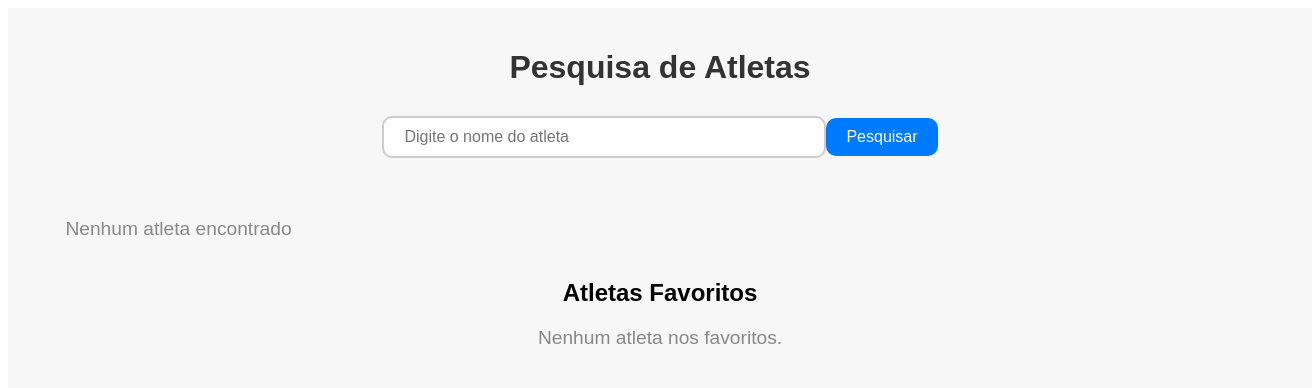
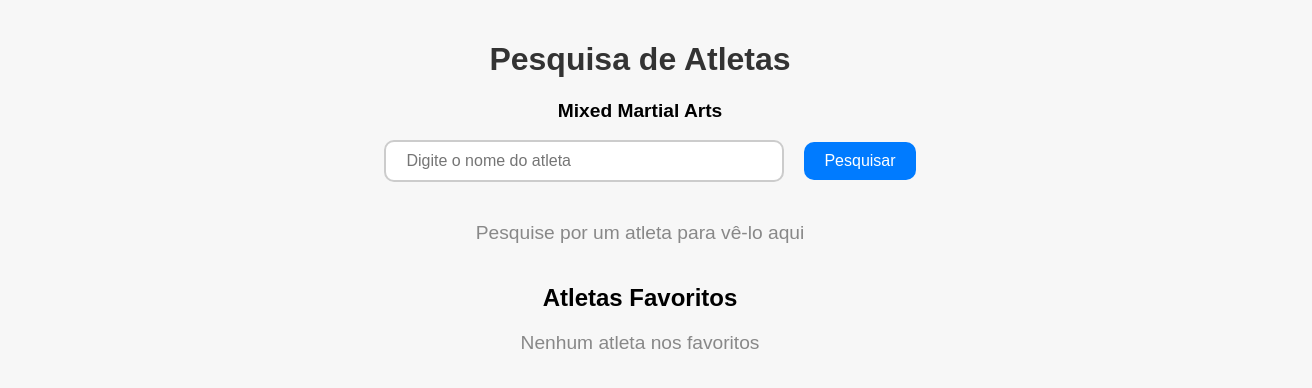
Before and after one commit to BrenoLima54/Atividade---Projetos-de-Sistemas-Web, a React (Vite) app: page / in a window 1280 px wide. Shown: the top 388 px of the page, 1312 px wide, since content can reach past the window. Built offline with nearby package versions, Linux system fonts and the light colour scheme.

Commit message:
style: update user interface

```diff
--- a/src/App.css
+++ b/src/App.css
@@ -1,10 +1,20 @@
+html,
+body,
+.root {
+  padding: 0;
+  margin: 0;
+  height: 100%;
+  background-color: #f7f7f7;
+}
+
+* {
+  box-sizing: border-box;
+}
+
 .App {
   font-family: Arial, sans-serif;
-  width: 100%;
-  height: 100vh;
   padding: 20px;
   text-align: center;
-  background-color: #f7f7f7;
 }
 
 h1 {
@@ -18,6 +28,7 @@ h1 {
   padding: 10px 20px;
   font-size: 1rem;
   margin-bottom: 20px;
+  margin-inline: 20px;
   border: 2px solid #ccc;
   border-radius: 10px;
   outline: none;
@@ -44,7 +55,8 @@ h1 {
   background-color: #0056b3;
 }
 
-.atleta-list {
+.atleta-list,
+.painel-favoritos {
   display: grid;
   grid-template-columns: repeat(auto-fill, minmax(250px, 1fr));
   gap: 20px;
--- a/src/App.jsx
+++ b/src/App.jsx
@@ -1,5 +1,5 @@
 import "./App.css";
-import React, { useState } from "react";
+import React, { useMemo, useRef, useState } from "react";
 import CardAtleta from "./components/CardAtleta";
 import PainelFavoritos from "./components/PainelFavoritos";
 import { fetchAthletes } from "./services/api";
@@ -8,14 +8,24 @@ function App() {
   const [search, setSearch] = useState("");
   const [atleta, setAtleta] = useState([]);
   const [favorites, setFavorites] = useState([]);
-  const [loading, setLoading] = useState(false);
+  const [isLoading, setIsLoading] = useState(false);
+  const [hasSearched, setHasSearched] = useState(false);
+
+  const NoAthleteText = useMemo(() => {
+    if (isLoading) return <p className="loading">Carregando...</p>;
+    if (atleta && atleta.length > 0) return <></>;
+    if (hasSearched)
+      return <p className="no-results">Nenhum atleta encontrado</p>;
+    return <p className="no-results">Pesquise por um atleta para vê-lo aqui</p>;
+  }, [isLoading, atleta, hasSearched]);
 
   const handleSearch = async () => {
+    setHasSearched(true);
     if (!search) return;
-    setLoading(true);
+    setIsLoading(true);
     const data = await fetchAthletes(search);
     setAtleta(data);
-    setLoading(false);
+    setIsLoading(false);
     setSearch("");
   };
 
@@ -39,6 +49,8 @@ function App() {
   return (
     <div className="App">
       <h1>Pesquisa de Atletas</h1>
+      <h3>Mixed Martial Arts</h3>
+
       <input
         type="text"
         className="input-search"
@@ -47,15 +59,15 @@ function App() {
         onChange={(e) => setSearch(e.target.value)}
         onKeyDown={handleKeyDown}
       />
+
       <button className="search-button" onClick={handleSearch}>
         Pesquisar
       </button>
 
-      {loading && <p className="loading">Carregando...</p>}
+      {NoAthleteText}
 
       <div className="atleta-list">
-        {atleta && atleta.length > 0 ? (
-          atleta.map((atleta) => (
+        {atleta.map((atleta) => (
           <CardAtleta
             key={atleta.id}
             atleta={atleta}
@@ -63,10 +75,7 @@ function App() {
             addToFavorites={addToFavorites}
             removeFromFavorites={removeFromFavorites}
           />
-          ))
-        ) : (
-          <p className="no-results">Nenhum atleta encontrado</p>
-        )}
+        ))}
       </div>
 
       <PainelFavoritos
--- a/src/components/PainelFavoritos.jsx
+++ b/src/components/PainelFavoritos.jsx
@@ -1,24 +1,25 @@
 import React from "react";
-import { HeartOff } from 'lucide-react';
+import CardAtleta from "./CardAtleta";
 
 const PainelFavoritos = ({ favorites, removeFromFavorites }) => {
   return (
-    <div className="painel-favoritos">
+    <>
       <h2>Atletas Favoritos</h2>
       {favorites.length > 0 ? (
         favorites.map((atleta) => (
-          <div key={atleta.id} className="favorito-item">
-            <h3>{atleta.name}</h3>
-            <button className="fav" onClick={() => removeFromFavorites(atleta.id)}>
-            <HeartOff />
-              Remover dos favoritos
-            </button>
+          <div className="painel-favoritos">
+            <CardAtleta
+              key={atleta.id}
+              atleta={atleta}
+              isFavorite={true}
+              removeFromFavorites={removeFromFavorites}
+            />
           </div>
         ))
       ) : (
-        <p className="no-results">Nenhum atleta nos favoritos.</p>
+        <p className="no-results">Nenhum atleta nos favoritos</p>
       )}
-    </div>
+    </>
   );
 };
 
```
Lines whose indentation alone changed are shown as unchanged.
